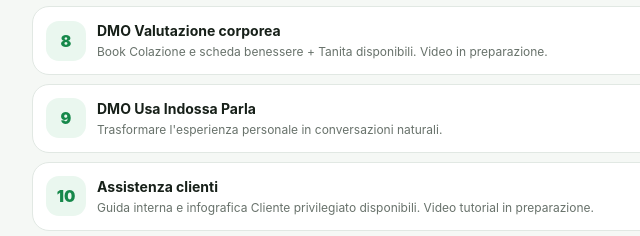
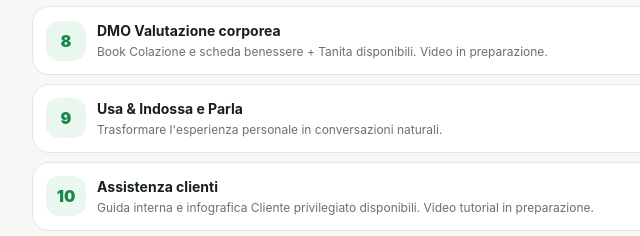
Before and after one commit to diegosbotti-hub/supporto-3-0, a plain HTML site: page index.html in a window 1280 px wide. Shown: the part 1100-1336 px from the top of the page, 144-784 px from the left. Drawn offline with Linux system fonts and the light colour scheme.

Commit message:
Rinomina titolo punto 9 in Usa & Indossa e Parla

```diff
--- a/index.html
+++ b/index.html
@@ -256,7 +256,7 @@ window.SUPPORTO_DATA = {
       {n:6,title:"Inaugurazione attività",text:"Preparazione, inviti, svolgimento e follow-up.",status:"disponibile",resource:"inaugurazione"},
       {n:7,title:"DMO Trattamento viso",text:"Skin Experience e guida Pelle e capelli. Scheda di valutazione e presentazione in preparazione.",status:"disponibile",resource:"skin"},
       {n:8,title:"DMO Valutazione corporea",text:"Book Colazione e scheda benessere + Tanita disponibili. Video in preparazione.",status:"disponibile",resource:"hgo"},
-      {n:9,title:"DMO Usa Indossa Parla",text:"Trasformare l'esperienza personale in conversazioni naturali.",status:"disponibile",resource:"usa-parla"},
+      {n:9,title:"Usa & Indossa e Parla",text:"Trasformare l'esperienza personale in conversazioni naturali.",status:"disponibile",resource:"usa-parla"},
       {n:10,title:"Assistenza clienti",text:"Guida interna e infografica Cliente privilegiato disponibili. Video tutorial in preparazione.",status:"disponibile",resource:"clienti"},
       {n:11,title:"Presentare l’opportunità",text:"Colloquio individuale e piano compensi su un foglio. Obiettivo: accompagnare la persona a un HOM o B Day.",status:"disponibile",resource:"opportunita"},
       {n:12,title:"Obiezioni",text:"Guida operativa disponibile. Video tutorial in preparazione.",status:"disponibile",resource:"obiezioni"}
@@ -454,7 +454,7 @@ window.SUPPORTO_DATA = {
       "description": "Video tutorial, Book Colazione e scheda valutazione benessere 3.2 disponibili.",
       "learn": "Svolgere la valutazione corporea e usare il Book Colazione e la scheda di valutazione.",
       "action": "Guarda il video tutorial. Apri il Book Colazione 3.0 e stampa la scheda valutazione benessere 3.2 per compilarla durante la valutazione.",
-      "next": "DMO Usa Indossa Parla",
+      "next": "Usa & Indossa e Parla",
       "videos": [{ "title": "Video tutorial · Valutazione corporea", "embed": "https://www.youtube-nocookie.com/embed/cH1mGYe7qNA" }],
       "workflowImage": { "src": "assets/flusso-valutazione-corporea.webp?v=9801c032", "alt": "Flusso operativo della DMO: offerta della valutazione, raccolta delle informazioni, valutazione corporea, domanda chiave, proposta e passaparola.", "width": 1672, "height": 941 },
       "links": [
@@ -469,7 +469,7 @@ window.SUPPORTO_DATA = {
       ]
     },
     {
-      id:"usa-parla", order:0.82, area:"Percorso guidato", title:"DMO Usa Indossa Parla", type:"Video", status:"disponibile", library:false, shareSection:false,
+      id:"usa-parla", order:0.82, area:"Percorso guidato", title:"Usa & Indossa e Parla", type:"Video", status:"disponibile", library:false, shareSection:false,
       description:"Video tutorial del punto 9 del percorso.",
       learn:"Approfondire la DMO Usa Indossa Parla.",
       action:"Guarda il video tutorial.",
```
